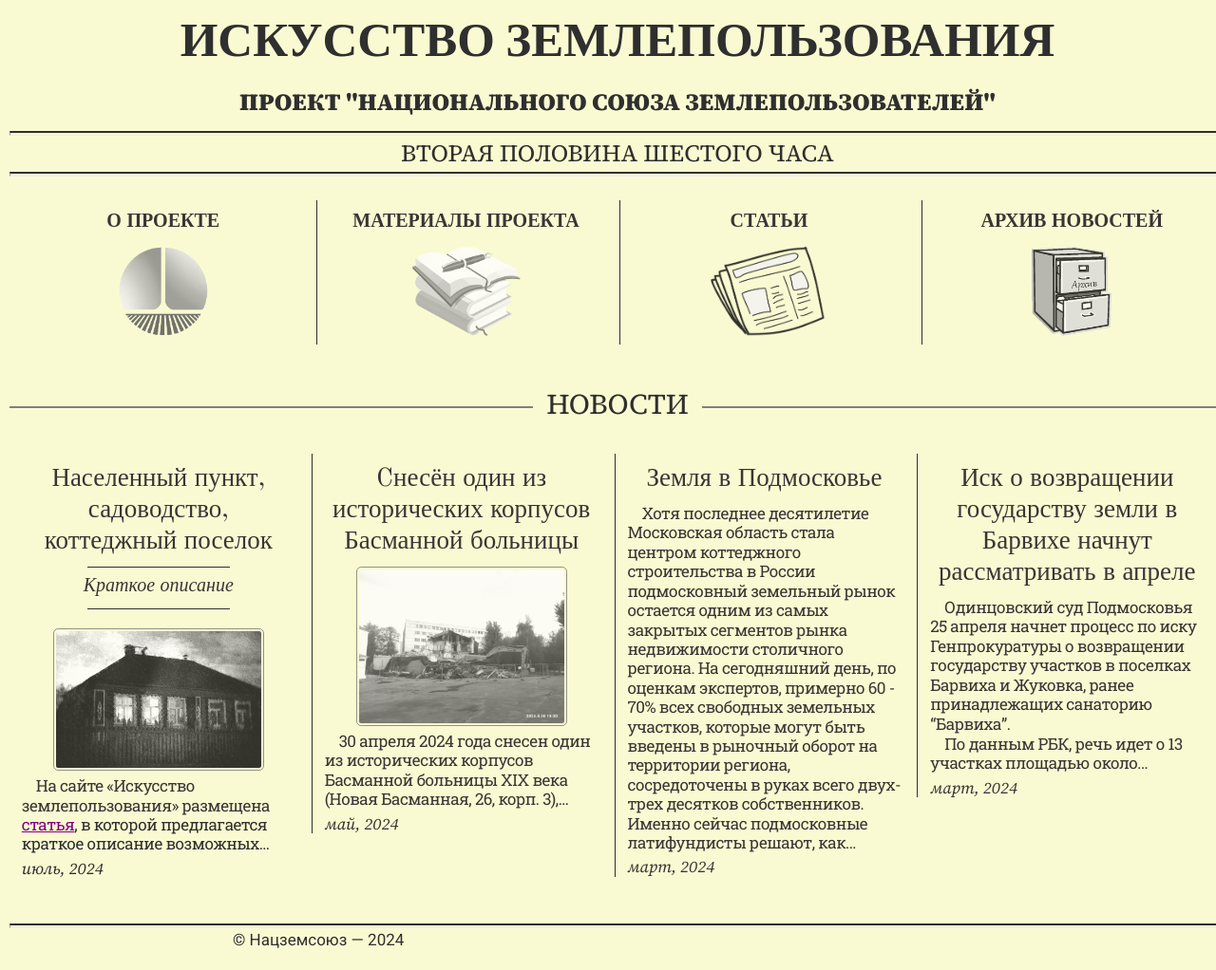
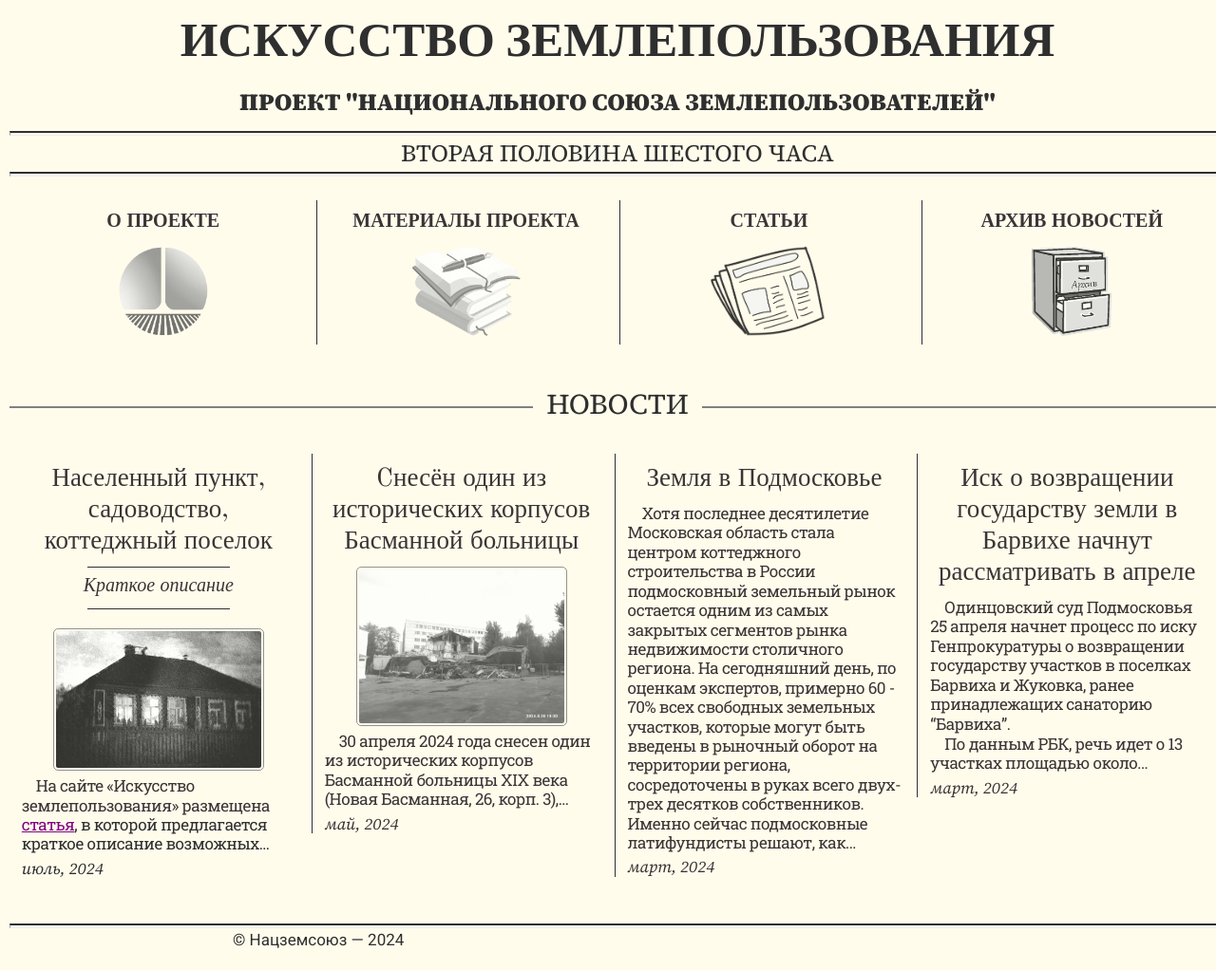
Before and after one commit to SergSi/land-use-art, a Jekyll site: the page built from index.md, in a window 1280 px wide. Shown: the whole page at 95% size. Built offline with Jekyll 4.4.1, drawn with Linux system fonts in a browser that asks for light colours; some web fonts are replaced.

Commit message:
Update style.css

```diff
--- a/assets/css/style.css
+++ b/assets/css/style.css
@@ -49,7 +49,7 @@ MEDIAQUERIES
 
   --space-list-items: 0.5rem;
 
-  --background-color: #fafad2;
+  --background-color: #fffcec;
   --font-color: #2f2f2f;
   --a-color: #3a3535;
   --shadow-color: #696969;
```
